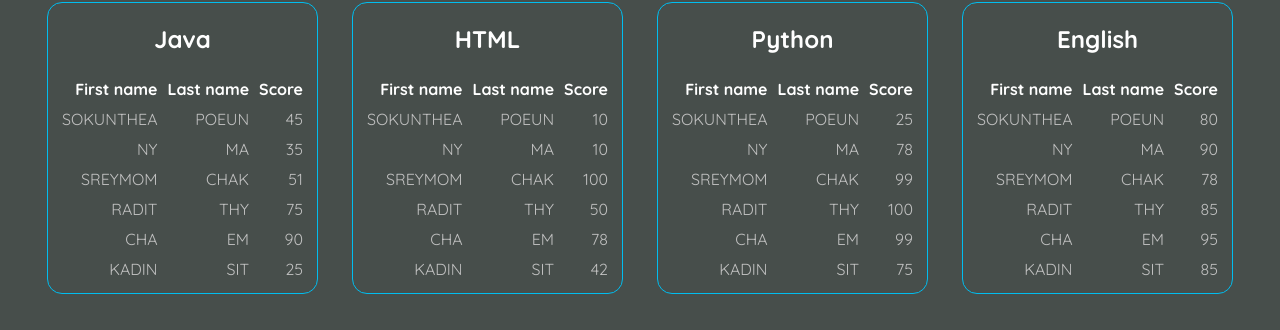
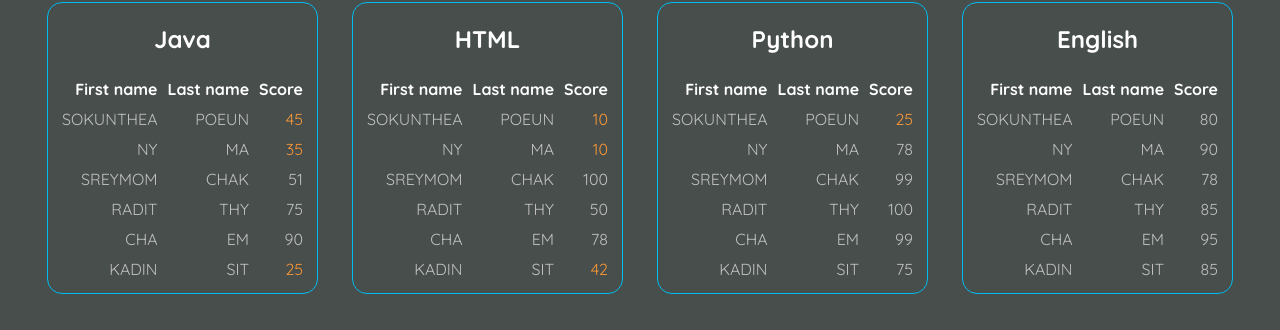
Before and after one commit to borared/Frontend-JSX-W6, a React (Vite) app: page / in a window 1280 px wide. Shown: the part 260-590 px from the top of the page. Built offline with nearby package versions, Linux system fonts and the light colour scheme.

Commit message:
ORANGE COLOR WHEN SCORE IS BELOW 50

```diff
--- a/src/components/Score.jsx
+++ b/src/components/Score.jsx
@@ -1,4 +1,8 @@
 export default function Scores({ courseName, courseResults }) {
+
+  function decideScore(score){
+    return score < 50 ? "warning": "";
+  }
   return (
     <div className="scores">
       <h1>{courseName}</h1>
@@ -15,7 +19,8 @@ export default function Scores({ courseName, courseResults }) {
             <tr key={index}>
               <td>{student.firstName}</td>
               <td>{student.lastName}</td>
-              <td>{student.score}</td>
+              <td className={decideScore(student.score)}>
+                {student.score}</td>
             </tr>
           ))}
         </tbody>
```
